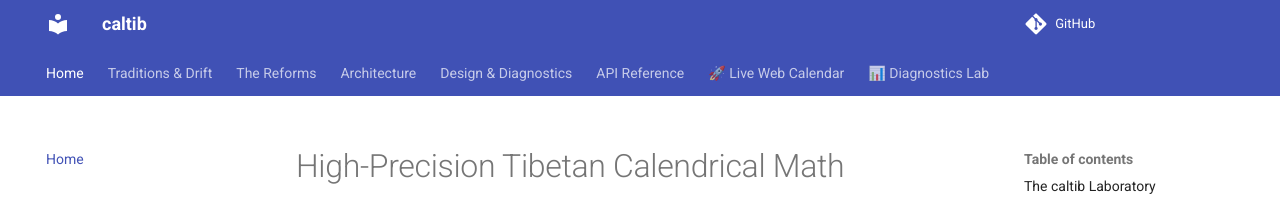
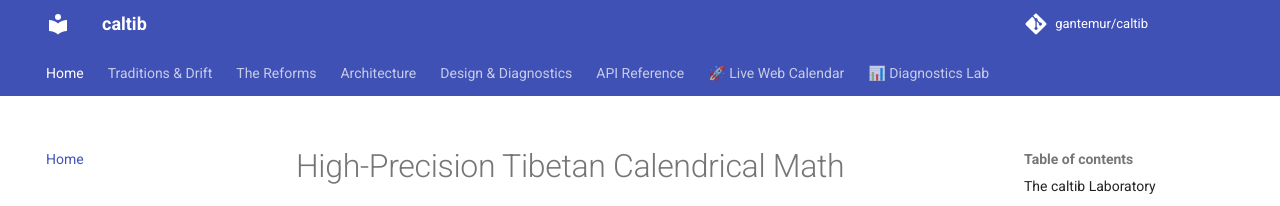
Before and after one commit to gantemur/caltib, an MkDocs documentation site: the page built from docs/index.md, in a window 1280 px wide. Shown: the top 206 px of the page. Built offline with MkDocs 1.6.1 and Material for MkDocs 9.7.7, drawn with Linux system fonts in a browser that asks for light colours; comment, search, counter and statistics services are not loaded.

Commit message:
pen attempt

```diff
--- a/mkdocs.yml
+++ b/mkdocs.yml
@@ -1,10 +1,11 @@
 site_name: caltib
 site_description: High-Precision Tibetan Calendrical Math
 repo_url: https://github.com/gantemur/caltib
+repo_name: gantemur/caltib
+edit_uri: edit/main/docs/
+
 theme:
   name: material
-  edit_uri: edit/main/docs/  # Points users to the docs folder for narrative edits
-  repo_name: gantemur/caltib
   palette:
     primary: indigo
     accent: blue
@@ -24,11 +25,11 @@ copyright: |
     .footer-affiliations {
       opacity: 0.6;
       font-size: 0.9em;
-      text-align: left; /* Clean left-align for mobile */
+      text-align: left;
     }
     @media (min-width: 768px) {
       .footer-affiliations {
-        margin-left: auto; /* Pushes to the right only on desktop */
+        margin-left: auto;
         text-align: right;
       }
     }
@@ -41,8 +42,6 @@ copyright: |
     </div>
   </div>
 
-
-# We are adding the standard extensions here to fix the buttons and layout!
 markdown_extensions:
   - attr_list
   - md_in_html
@@ -65,7 +64,6 @@ plugins:
           options:
             show_source: false
             show_root_heading: true
-            # These options fix the giant fonts and TOC clutter!
             heading_level: 4
             show_signature_annotations: true
             separate_signature: true
@@ -73,8 +71,8 @@ plugins:
             show_if_no_docstring: true
             show_submodules: true
             filters:
-              - "!^_"              # Hides anything starting with an underscore
-              - "!^[A-Z0-9_]+$"    # Hides ALL_CAPS constants
+              - "!^_"
+              - "!^[A-Z0-9_]+$"
 
 nav:
   - Home: index.md
```
